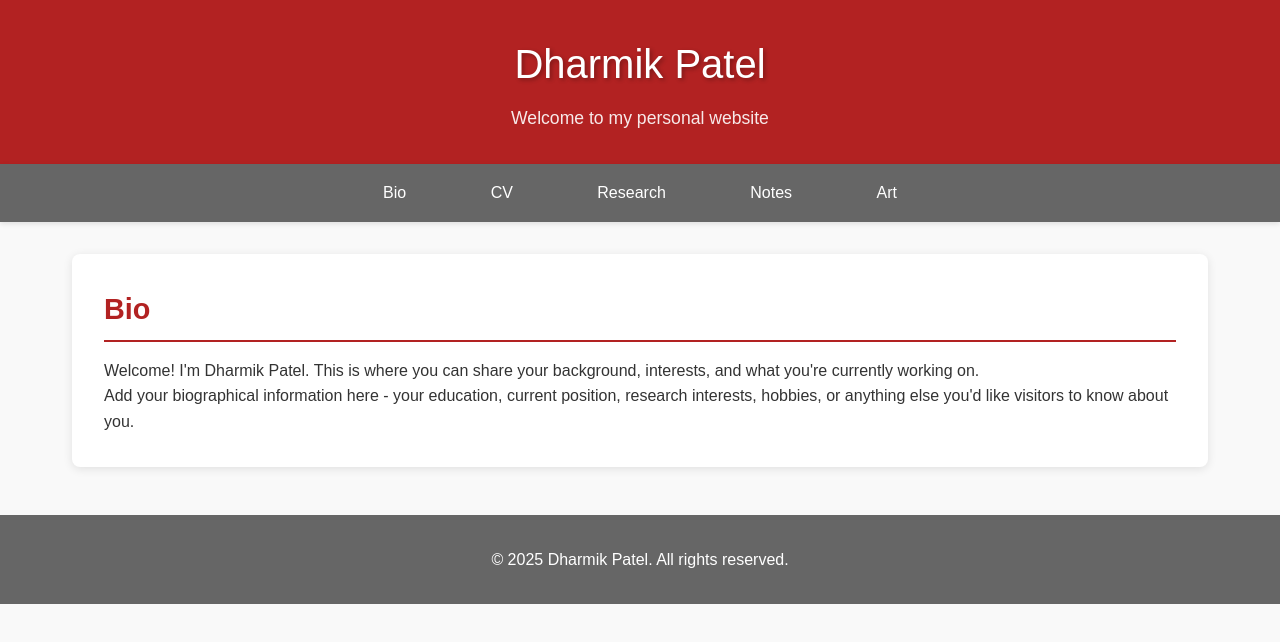
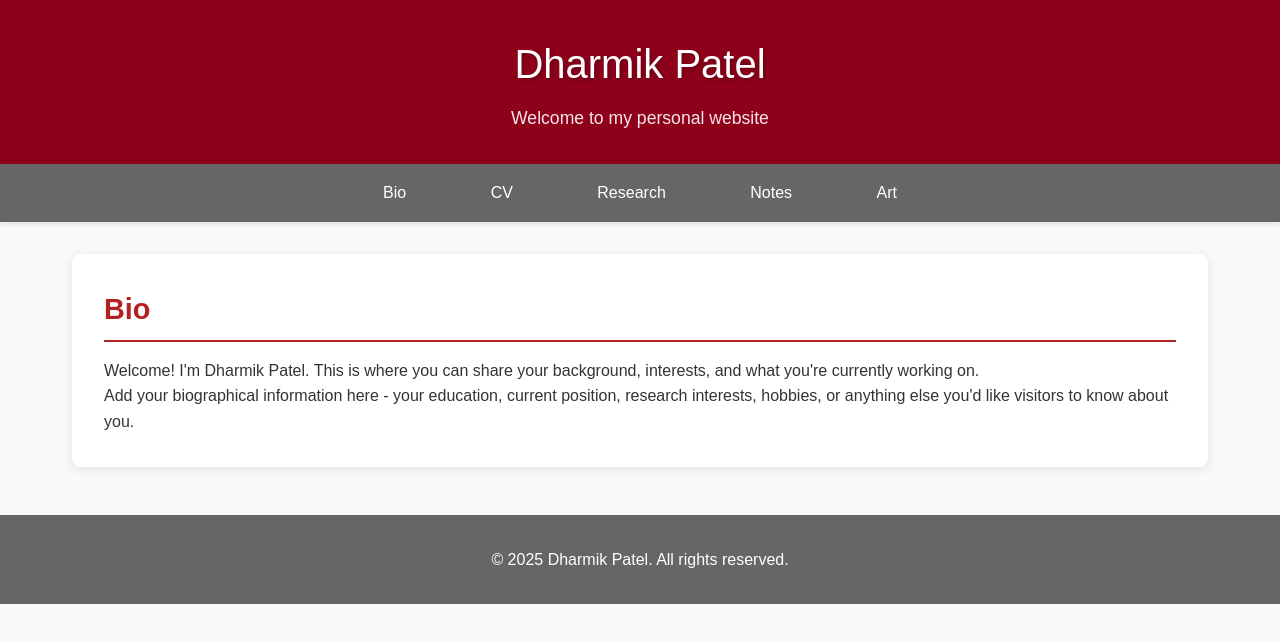
Before and after one commit to dharmik-quantum/dharmik-quantum.github.io, a plain HTML site: page index.html in a window 1280 px wide. Drawn offline with Linux system fonts and the light colour scheme.

Commit message:
Update index.html

```diff
--- a/index.html
+++ b/index.html
@@ -21,7 +21,7 @@
 
         /* Header styles with garnet and grey */
         header {
-            background-color: #B22222;
+            background-color: #8F001B;
             color: white;
             padding: 2rem 0;
             text-align: center;
```
